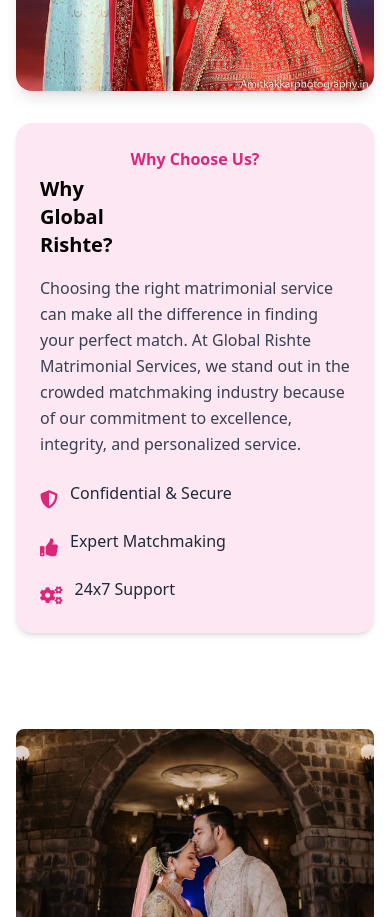
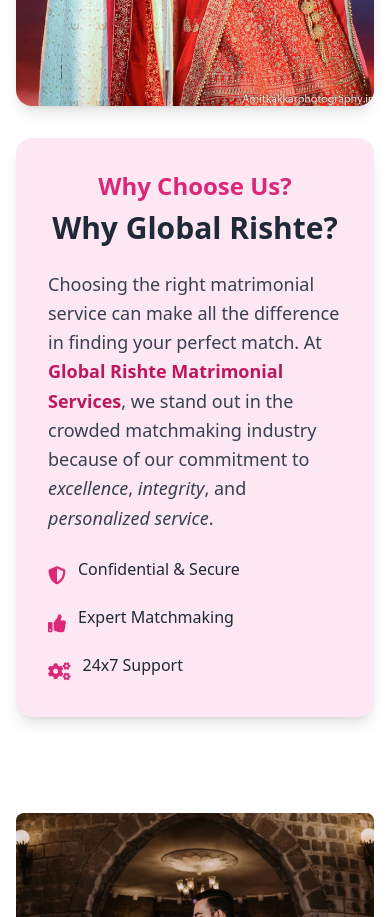
Before and after one commit to Rajumishra23/METRIMONIAL-WEBSITE, a React (Create React App) app: page / in a window 390 px wide. Shown: the part 5520-6437 px from the top of the page. Built offline with nearby package versions, Linux system fonts and the light colour scheme.

Commit message:
Updated layout for better responsive view

```diff
--- a/src/Pages/Home.jsx
+++ b/src/Pages/Home.jsx
@@ -389,25 +389,26 @@
   <img
     src={whyChooseUsImage} // ← yahan image ka path apne according set karo
     alt="Why Choose Us"
-    className="rounded-2xl shadow-lg w-full h-auto"
+    className="rounded-2xl shadow-lg w-full h-[500px] object-cover" // Adjust height as needed
   />
 </div>
 
 
           {/* 📝 Text on Right */}
-          <div className="lg:w-1/2 bg-pink-100 p-6 rounded-2xl shadow-md">
+<div className="lg:w-1/2 bg-pink-100 p-8 rounded-2xl shadow-lg">
   <div className="text-center lg:text-left">
-              <h3 className="text-pink-600  font-semibold mb-1">Why Choose Us?</h3>
-              <h2 className="text-xl w-4  md:text-5xl font-bold mb-4 ">
+    <h3 className="text-pink-600 text-2xl font-semibold mb-2">
+      Why Choose Us?
+    </h3>
+    <h2 className="text-3xl md:text-6xl font-extrabold text-gray-800 mb-6">
       Why Global Rishte?
     </h2>
   </div>
-            <p className="text-gray-700  leading-relaxed mb-6">
+  <p className="text-lg text-gray-700 leading-relaxed mb-6">
     Choosing the right matrimonial service can make all the difference in finding your perfect match.
-              At Global Rishte Matrimonial Services, we stand out in the crowded matchmaking industry because of our
-              commitment to excellence, integrity, and personalized service.
+    At <strong className="text-pink-700">Global Rishte Matrimonial Services</strong>, we stand out in the crowded matchmaking industry
+    because of our commitment to <em>excellence</em>, <em>integrity</em>, and <em>personalized service</em>.
   </p>
-
             <div className="grid grid-cols-1 sm:grid-cols-2 gap-4">
               {[
                 { icon: 'fas fa-shield-alt', title: 'Confidential & Secure' },
```
Lines whose indentation alone changed are shown as unchanged.
